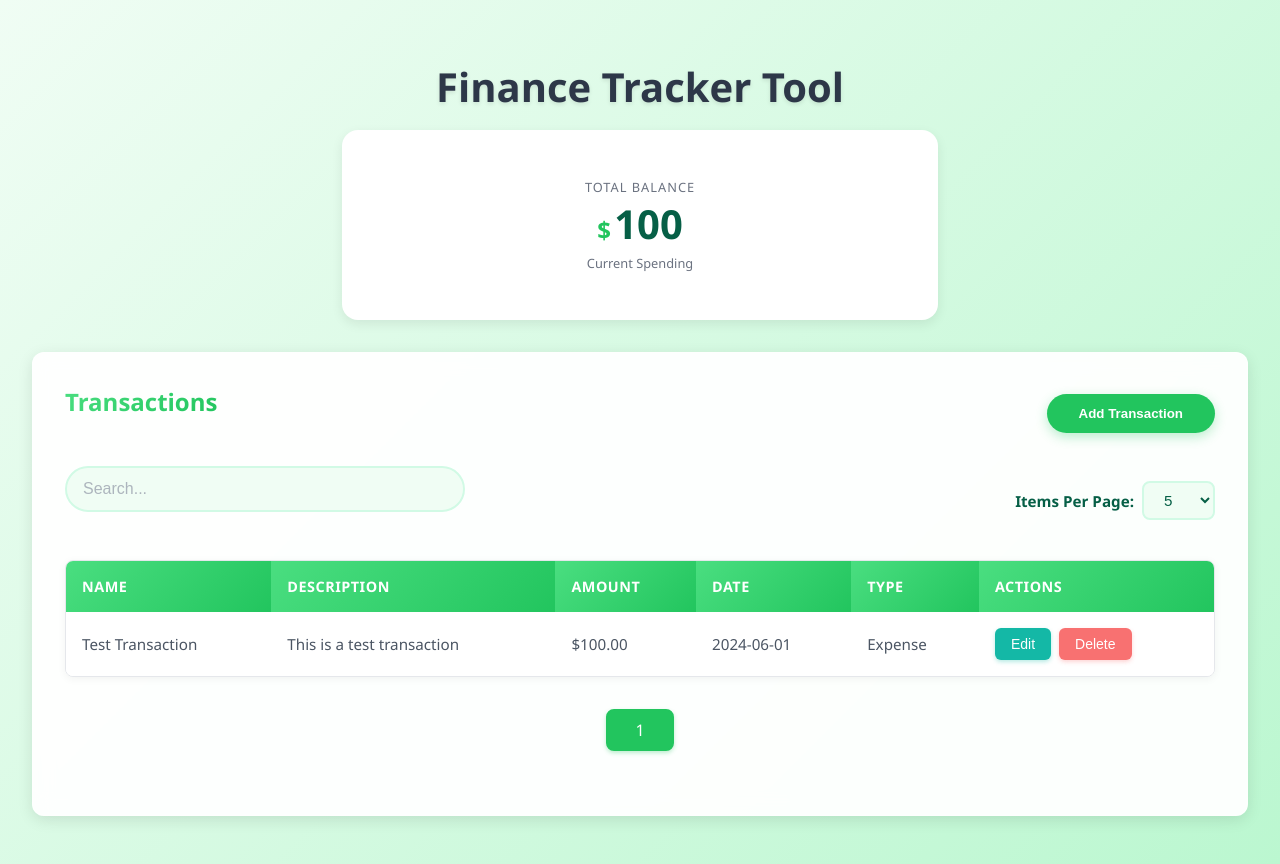
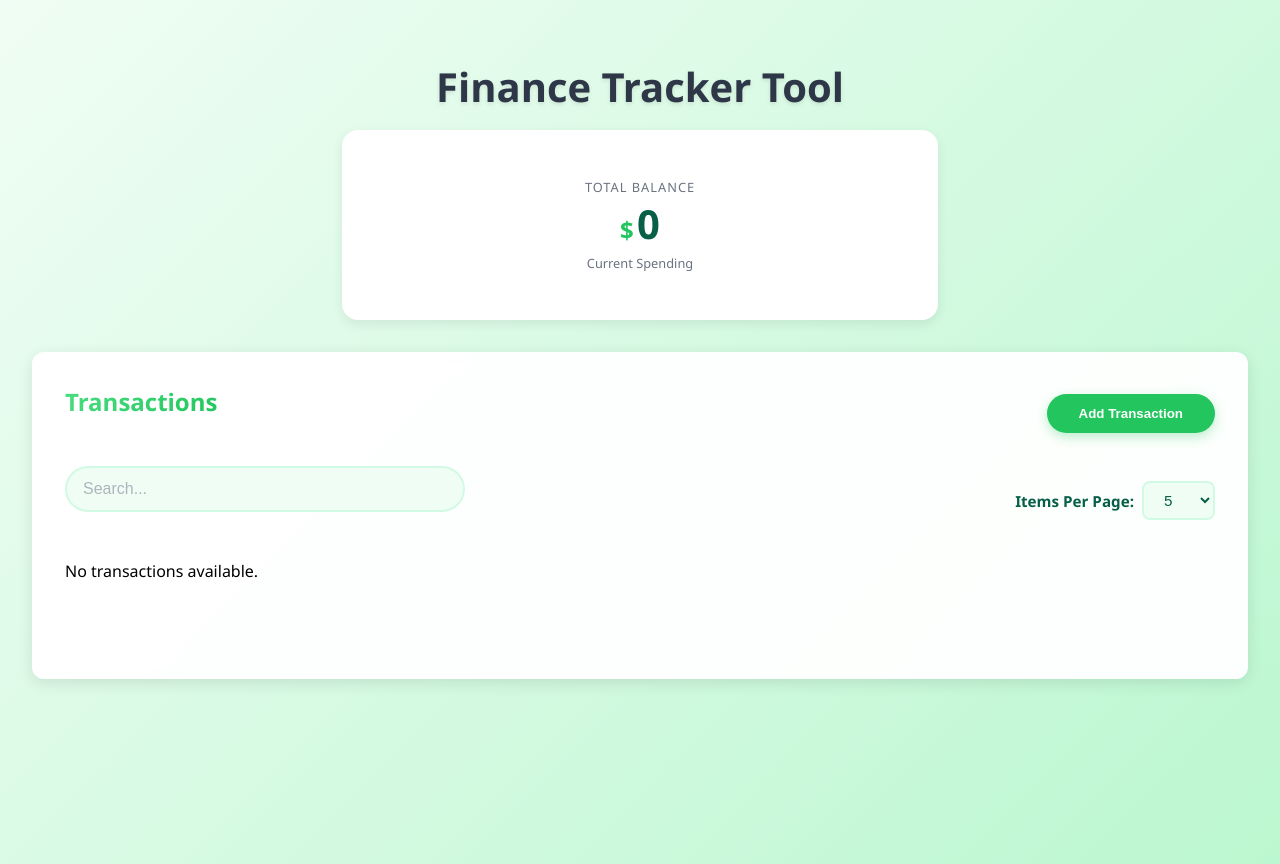
Before and after one commit to YawDev/finance-tracker-tool, a React (Vite) app: page / in a window 1280 px wide. Built offline with nearby package versions, Linux system fonts and the light colour scheme.

Commit message:
PB-17: Persist data through local storage until BE API is implemented

```diff
--- a/src/App.tsx
+++ b/src/App.tsx
@@ -1,22 +1,23 @@
 import FinanceTrackerView from "./components/FinanceTrackerView";
 import "./styles/App.css";
 import type { Transaction } from "./utils/Types";
-import { useState } from "react";
+import { useState, useEffect } from "react";
 import AppContext from "./utils/Context";
+import { saveToLocalStorage, getFromLocalStorage } from "./utils/LocalStorage";
 
 function App() {
   const [totalSpent, setTotalSpent] = useState(0);
-  const [transactionList, setTransactionList] = useState<Transaction[]>([
-    {
-      id: "uuid",
-      name: "Test Transaction",
-      description: "This is a test transaction",
-      amount: 100,
-      date: "2024-06-01",
-      type: { name: "Expense" },
+  const [transactionList, setTransactionList] = useState<Transaction[]>(
+    (): Transaction[] => {
+      return getFromLocalStorage("transactions") ?? [];
     },
-  ]);
+  );
+
   const [query, setQuery] = useState("");
+
+  useEffect(() => {
+    saveToLocalStorage("transactions", transactionList);
+  }, [transactionList]);
 
   return (
     <>
--- /dev/null
+++ b/src/utils/LocalStorage.ts
@@ -0,0 +1,9 @@
+export const saveToLocalStorage = (key: string, value: any) => {
+  localStorage.setItem(key, JSON.stringify(value));
+};
+
+export const getFromLocalStorage = (key: string) => {
+  const result = localStorage.getItem(key);
+
+  return result ? JSON.parse(result) : null;
+};
```
